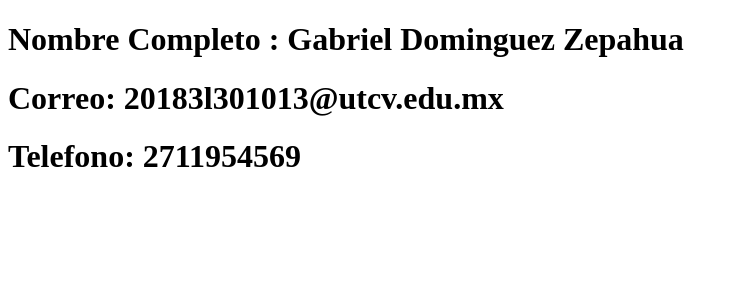
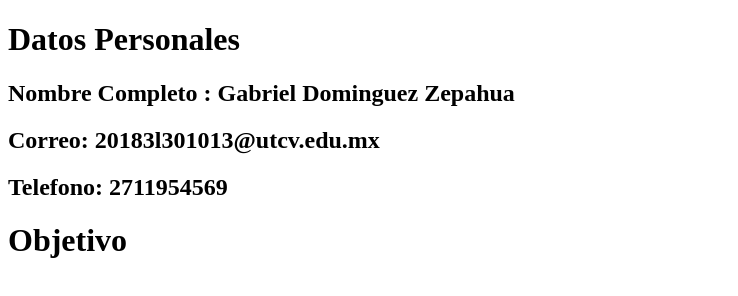
Before and after one commit to ItsGabo/curriculum_gabriel, a plain HTML site: page index.html in a window 1280 px wide. Shown: the whole page, without its empty margins (0-738 px from the left). Drawn offline with Linux system fonts and the light colour scheme.

Commit message:
Se añadio la parte del objetivo

```diff
--- a/index.html
+++ b/index.html
@@ -7,8 +7,13 @@
     <title>Document</title>
 </head>
 <body>
-    <h1>Nombre Completo : Gabriel Dominguez Zepahua</h1>
-    <h1>Correo: 20183l301013@utcv.edu.mx</h1>
-    <h1>Telefono: 2711954569</h1>
+    <h1>Datos Personales</h1>
+    <h2>Nombre Completo : Gabriel Dominguez Zepahua</h2>
+    <h2>Correo: 20183l301013@utcv.edu.mx</h2>
+    <h2>Telefono: 2711954569</h2>
+
+    <h1>Objetivo</h1>
+    <h2></h2>
+
 </body>
 </html>
```
